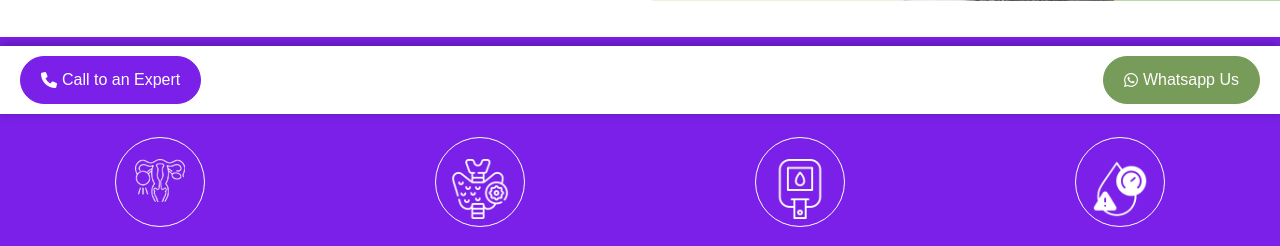
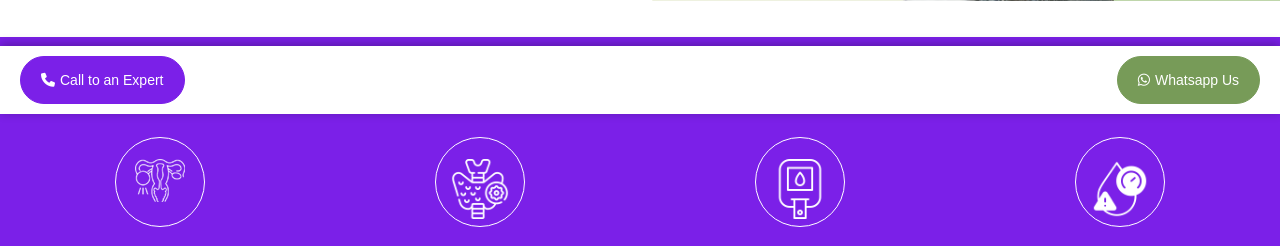
Before and after one commit to bhupindersinghsaggu/plumwellness.in, a PHP site: page / in a window 1280 px wide. Shown: the part 686-932 px from the top of the page. Run offline with PHP 8.4, Linux system fonts and the light colour scheme; some web fonts are replaced.

Commit message:
Update custom.css

```diff
--- a/css/custom.css
+++ b/css/custom.css
@@ -329,7 +329,7 @@ header#pq-header .pq-top-header {
 .fixed-icon-section .icon {
     color: white;
     text-decoration: none;
-    font-size: 12px;
+
     height: 48px;
     padding: 0 20px;
     border: 1px solid #7b20e8;
@@ -341,7 +341,7 @@ header#pq-header .pq-top-header {
     transition: all .3s linear;
     font-family: "Satoshi Bold", sans-serif;
     font-weight: 500;
-    font-size: 16px;
+    font-size: 14px;
     display: -webkit-flex;
     white-space: nowrap;
 }
```
